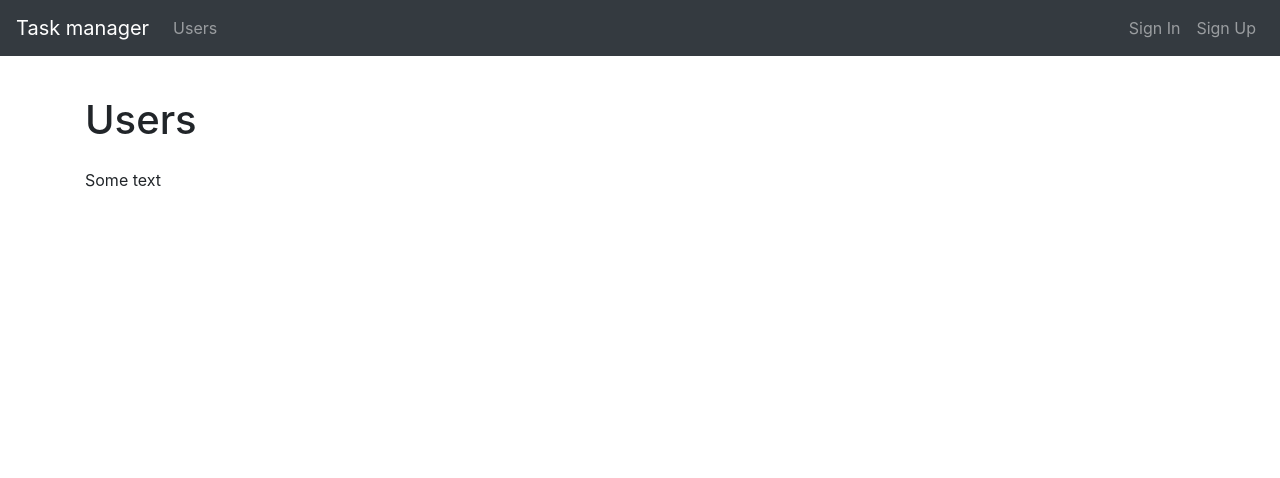
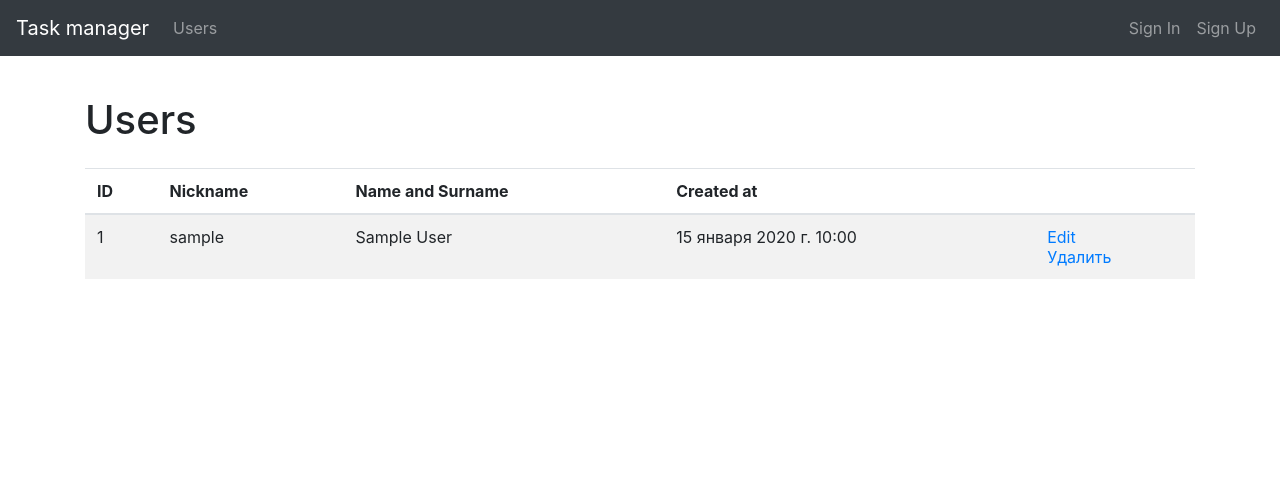
Before and after one commit to Andrey-Volkovitskiy/python-django-developer-project-52, a Django app: page /users/ in a window 1280 px wide. Shown: the top 478 px of the page. Run offline with Django 4.2, Linux system fonts and the light colour scheme; tables that the repository leaves empty hold one stand-in row (values such as "Sample post"); some libraries are stand-ins or nearby versions.

Commit message:
Show list of users

```diff
--- a/task_manager/templates/users/list.html
+++ b/task_manager/templates/users/list.html
@@ -9,5 +9,31 @@
 
 {% block content %}
   <h1 class="my-4"> {% translate "Users" %}</h1>
-  <p>Some text</p>
+  <table class="table table-striped">
+    <thead>
+      <tr>
+        <th>ID</th>
+        <th>{% translate "Nickname" %}</th>
+        <th>{% translate "Name and Surname" %}</th>
+        <th>{% translate "Created at" %}</th>
+        <th></th>
+      </tr>
+    </thead>
+
+    <tbody>
+      {% for user in all_users %}
+        <tr>
+          <td>{{ user.id }}</td>
+          <td>{{ user.username }}</td>
+          <td>{{ user.get_full_name }}</td>
+          <td>{{ user.date_joined }}</td>
+          <td>
+            <a href="#">{% translate "Edit" %}</a>
+            <br>
+            <a href="#">{% translate "Delete" %}</a>
+          </td>
+        </tr>
+      {% endfor %}
+    </tbody>
+  </table>
 {% endblock %}
--- a/task_manager/users/urls.py
+++ b/task_manager/users/urls.py
@@ -3,5 +3,5 @@ from task_manager.users import views
 
 
 urlpatterns = [
-    path('', views.IndexView.as_view()),
+    path('', views.ListView.as_view()),
 ]
--- a/task_manager/users/views.py
+++ b/task_manager/users/views.py
@@ -1,11 +1,13 @@
 from django.views.generic.base import TemplateView
+from django.contrib.auth.models import User
 
 
-class IndexView(TemplateView):
+class ListView(TemplateView):
 
     template_name = "users/list.html"
 
     def get_context_data(self, **kwargs):
         context = super().get_context_data(**kwargs)
-        context['who'] = 'User'
+        all_users = User.objects.all()
+        context['all_users'] = all_users
         return context
```
Also changed, not shown: locale/ru/LC_MESSAGES/django.po, 1 other file.
